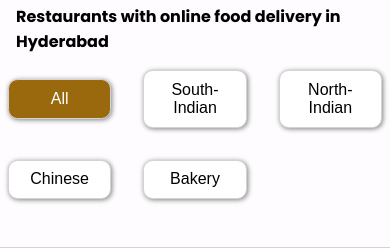
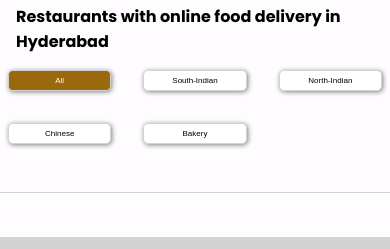
Before and after one commit to Sumathi434/Foodfly_Restaurant_App, a React (Vite) app: page / in a window 390 px wide. Shown: the part 529-778 px from the top of the page. Built offline with nearby package versions, Linux system fonts and the light colour scheme; no server answers.

Commit message:
modified font size

```diff
--- a/src/MediaQueries.css
+++ b/src/MediaQueries.css
@@ -155,7 +155,7 @@
 
     .filterButton button {
         padding: 0.6em 1em;
-        font-size: 1em;
+        font-size: 0.5em;
     }
 
     /* footer section */
@@ -594,12 +594,14 @@
         display: flex;
         margin: 0 auto;
     }
+
     .footerHeader h2 {
         font-size: 1.4em;
     }
+
     .footerHeader {
         max-width: 70%;
-        width:100%;
+        width: 100%;
     }
 
 
@@ -612,14 +614,17 @@
     .footerBelowsection {
         background-color: #2a2438;
     }
+
     .allsections {
-       padding: 2em;
+        padding: 2em;
         margin-top: 0;
     }
+
     .productData {
-        padding:1em;
+        padding: 1em;
     }
-    .cart-items{
-        width:90%;
+
+    .cart-items {
+        width: 90%;
     }
 }
```
